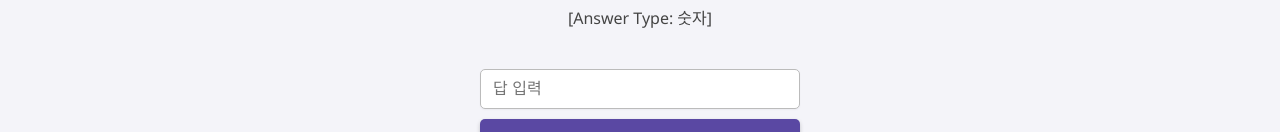
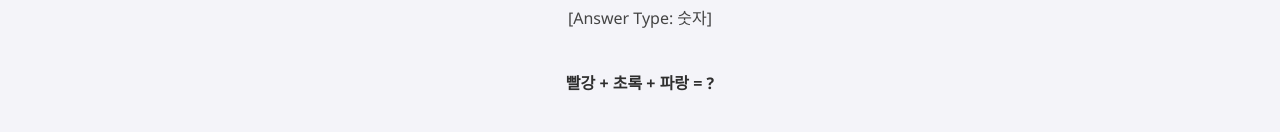
Before and after one commit to Aeikx/room-escape-front, a React (Vite) app: page /start13 in a window 1280 px wide. Shown: the part 777-909 px from the top of the page. Built offline with nearby package versions, Linux system fonts and the light colour scheme; no server answers.

Commit message:
hall except

```diff
--- a/src/pages/hall/Hall.jsx
+++ b/src/pages/hall/Hall.jsx
@@ -17,7 +17,8 @@ function Hall() {
     )
       .then((res) => res.json())
       .then((res) => {
-        setList(res);
+        const filteredList = res.filter(item => !item.except);
+        setList(filteredList);
       });
   }, []);
 
--- a/src/pages/start/start13/Start13.jsx
+++ b/src/pages/start/start13/Start13.jsx
@@ -29,6 +29,7 @@ function Start13() {
         </h4>
       </div>
       <p className="answer-type">[Answer Type: 숫자]</p>
+      <h4>빨강 + 초록 + 파랑 = ?</h4>
       <div className="answer-section">
         <input type="text" placeholder="답 입력" id="ans" />
         <button
```
